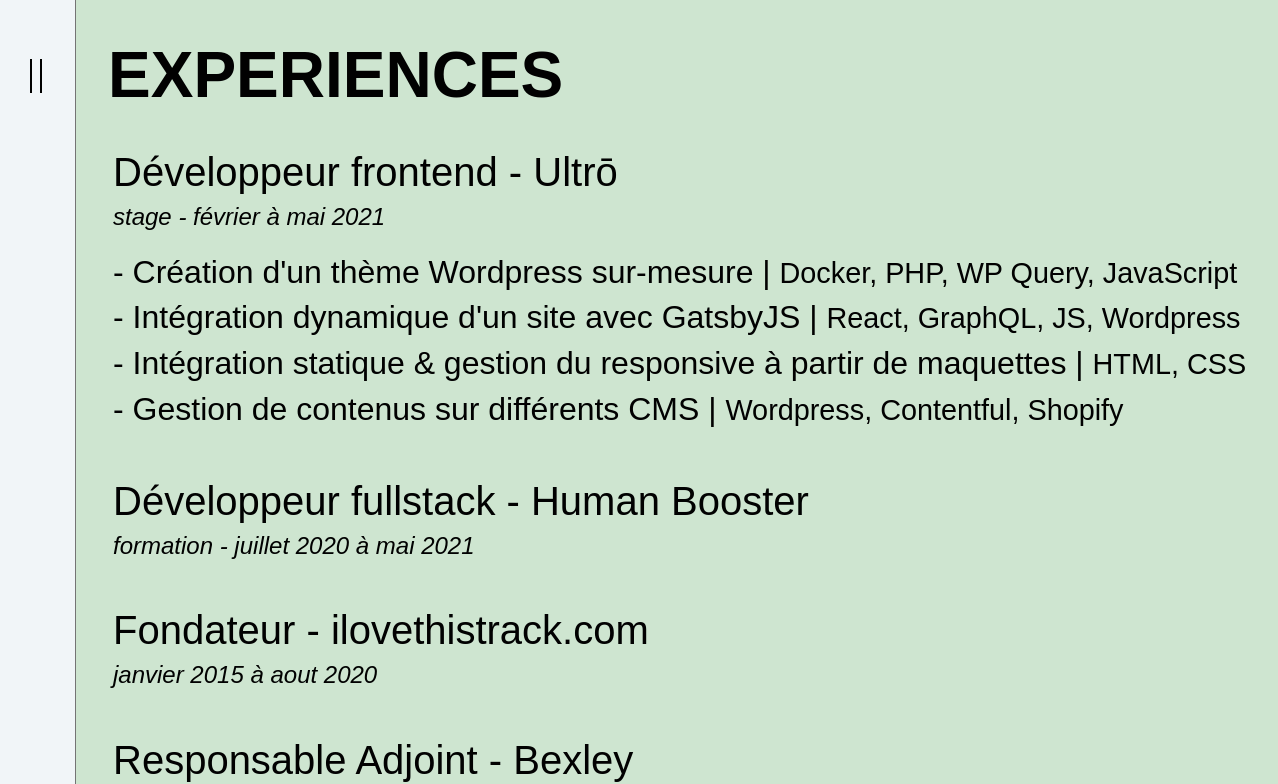
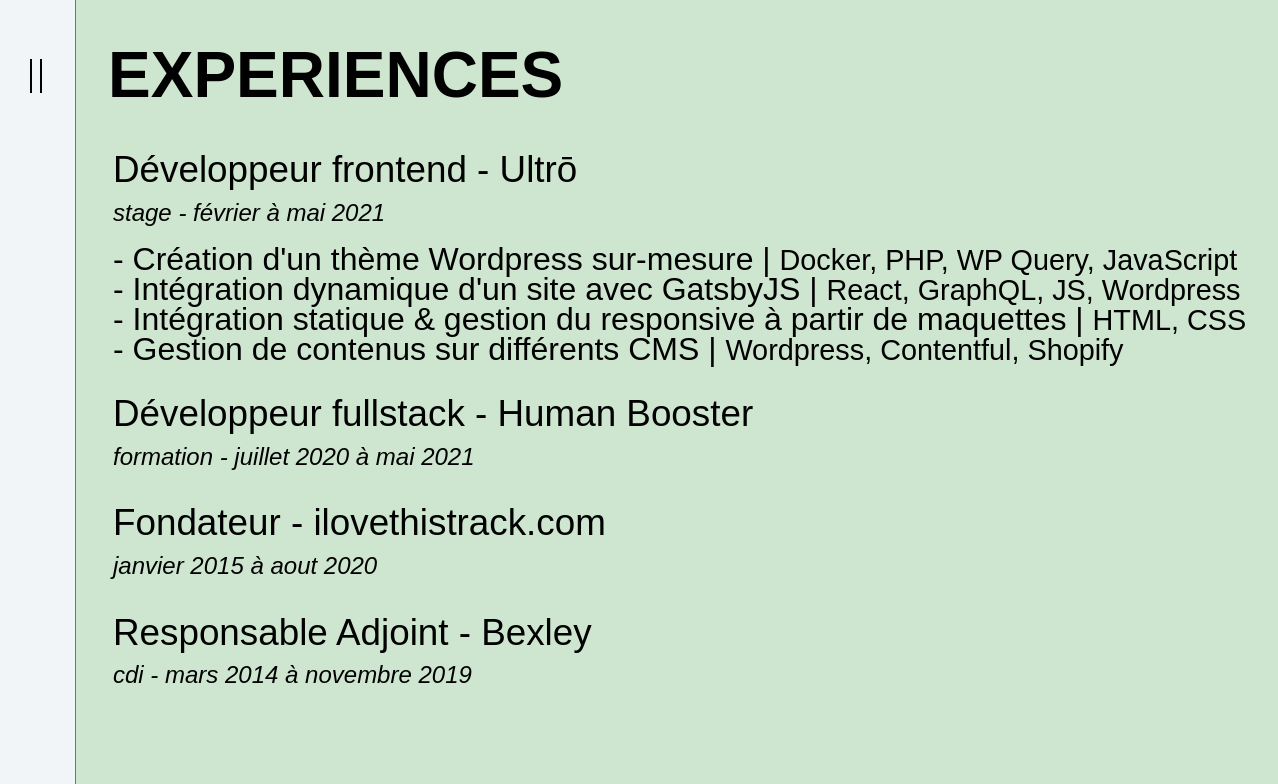
Before and after one commit to idrissdiakite/portfolio-react, a React (Create React App) app: page /experiences in a window 1536 px wide. Shown: the top 784 px of the page, without its empty margins (0-1278 px from the left). Built offline with nearby package versions, Linux system fonts and the light colour scheme; a web font is replaced by a local one.

Commit message:
fix responsive + bugs

```diff
--- a/src/components/Cards/style.scss
+++ b/src/components/Cards/style.scss
@@ -52,7 +52,7 @@
   }
 }
 
-.project:last-child {
+.project:nth-last-child(-n+2) { // permet de cibler les 2 derniers projets
   margin-bottom: 10px;
 }
 
--- a/src/components/Jobs/style.scss
+++ b/src/components/Jobs/style.scss
@@ -1,7 +1,7 @@
 @import "./../../styles/settings";
 
 .job {
-  margin-bottom: 1.5rem;
+  margin-bottom: 1rem;
 
   .header {
     margin-bottom: 0.5rem;
@@ -51,7 +51,7 @@
   }
 
   a {
-    color: 3;
+    color: $color-3;
   }
   a:hover {
     font-weight: 600;
@@ -64,10 +64,6 @@
 
     .header {
       margin-bottom: 1rem;
-
-      .title {
-        font-size: 2.5rem;
-      }
     }
 
     .show-description {
@@ -77,6 +73,8 @@
 
       p {
         font-size: 1.4rem;
+        line-height: 1.8rem;
+      }
     }
   }
 
@@ -84,19 +82,25 @@
     margin-top: 2rem;
   }
 }
+
+@media screen and (min-width: 1024px) {
+  .job {
+    margin-bottom: 2rem;
+  }
 }
 
 @media screen and (min-width: 1440px) {
+  .job {
+    margin-bottom: 1.5rem;
 
-  .job {
-    margin-bottom: 2.5rem;
-
+    .header {
       .title {
-      font-size: 3rem;
+        font-size: 2.3rem;
       }
 
       .subtitle {
         font-size: 1.5rem;
+      }
     }
 
     .show-description {
@@ -110,3 +114,25 @@
     }
   }
 }
+
+@media screen and (min-width: 1680px) {
+  .job {
+    margin-bottom: 1.8rem;
+
+    .header .title {
+      font-size: 2.8rem;
+    }
+  }
+
+  .cv {
+    margin-top: 3rem;
+
+    .icon {
+      font-size: 40px;
+    }
+
+    a {
+      font-size: 2rem;
+    }
+  }
+}
```
Lines whose indentation alone changed are shown as unchanged.
